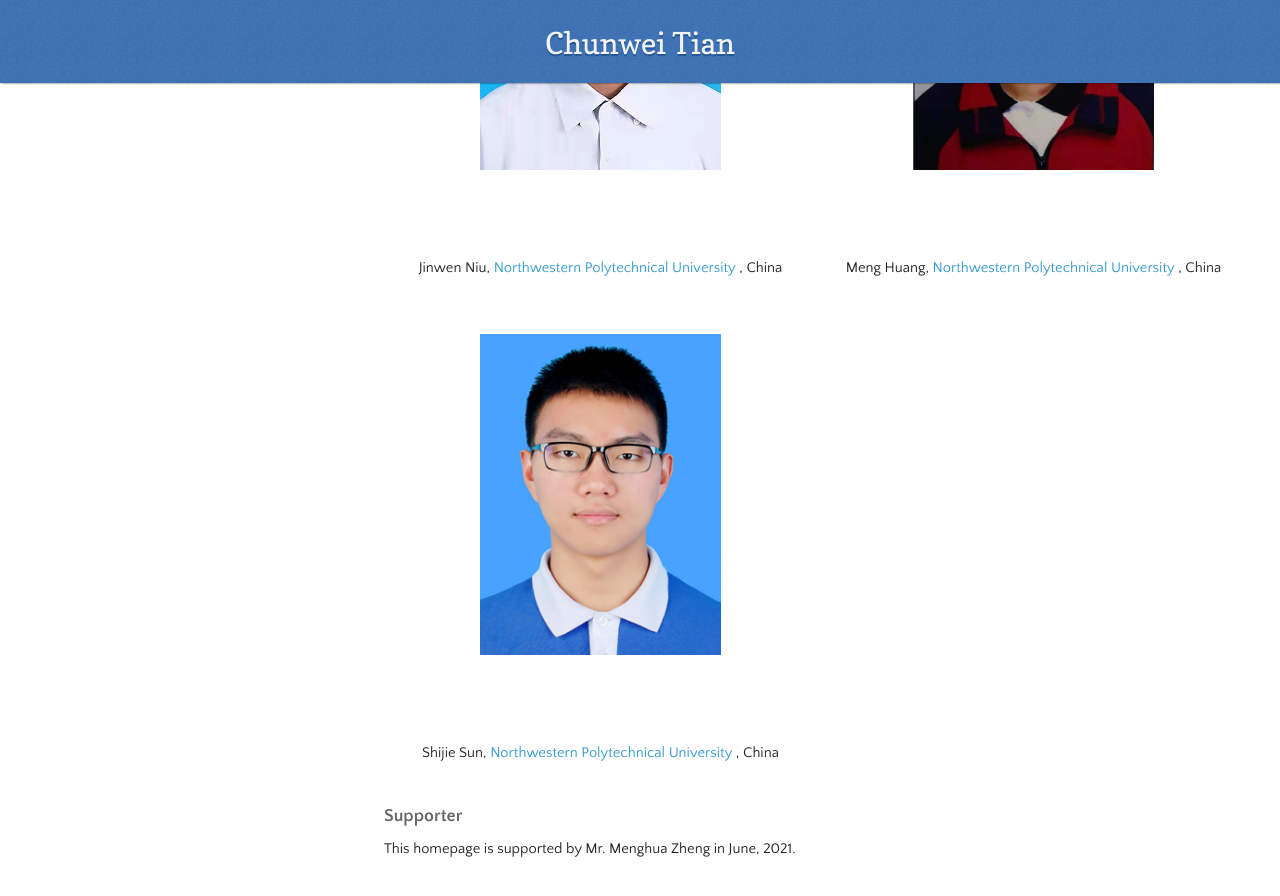
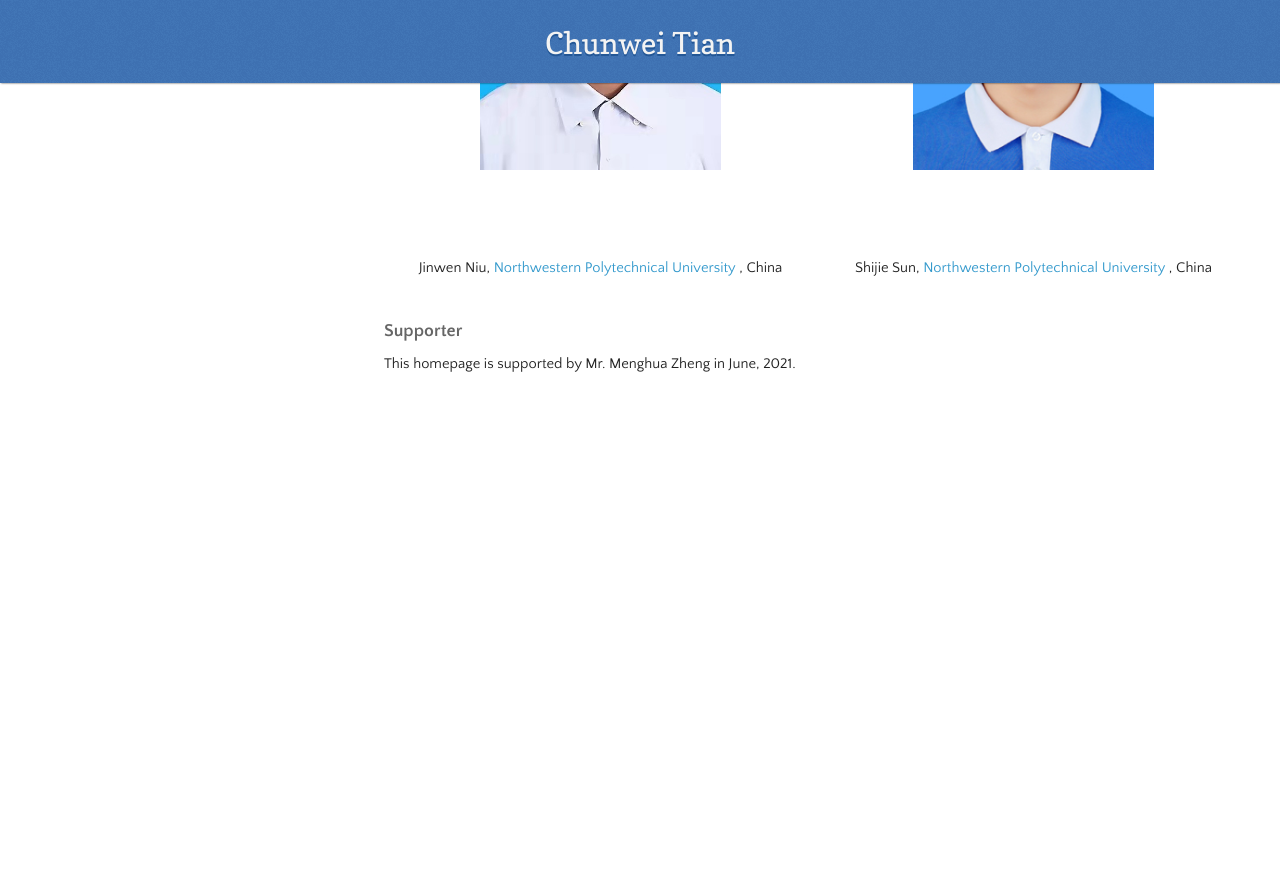
Before and after one commit to hellloxiaotian/hellloxiaotian.github.io, a Jekyll site: the page built from index.md, in a window 1280 px wide and 900 px high, scrolled down 12138 px. Shown: the top 896 px of the window. Built offline with Jekyll 4.4.1, drawn with Linux system fonts in a browser that asks for light colours; nearby versions of some CDN libraries; our own code applies the rules of GitHub Pages for plain Markdown files; the repository's description, which GitHub fills in, is left out; after the commit the page ends 12633 px from its top, so only the background shows below that.

Commit message:
Add files via upload

```diff
--- a/index.md
+++ b/index.md
@@ -476,13 +476,6 @@
     </div>
 
     <div class="img" width = "50%">
-     <img src="picture/Meng Huang.jpg" >
-     <div class="desc_blank"> </div>
-     <div class="desc"> Meng Huang, <a href = "https://www.nwpu.edu.cn">Northwestern Polytechnical University</a> , China</div>
-     <div class="desc_blank_2"> </div>
-    </div>
-
-    <div class="img" width = "50%">
      <img src="picture/Shijie Sun.jpg" >
      <div class="desc_blank"> </div>
      <div class="desc"> Shijie Sun, <a href = "https://www.nwpu.edu.cn">Northwestern Polytechnical University</a> , China</div>
```
